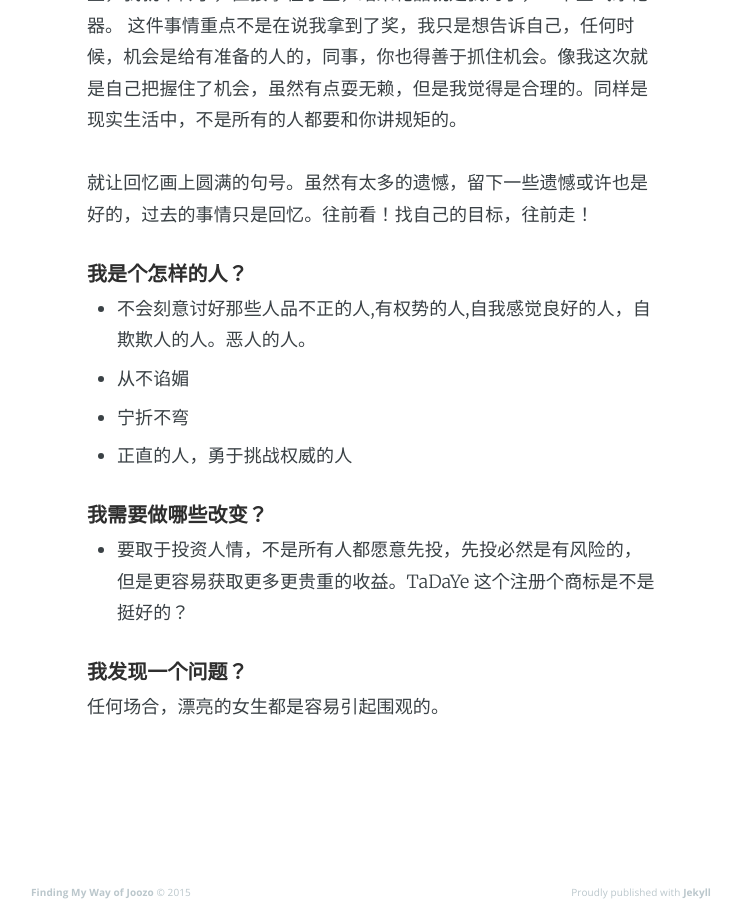
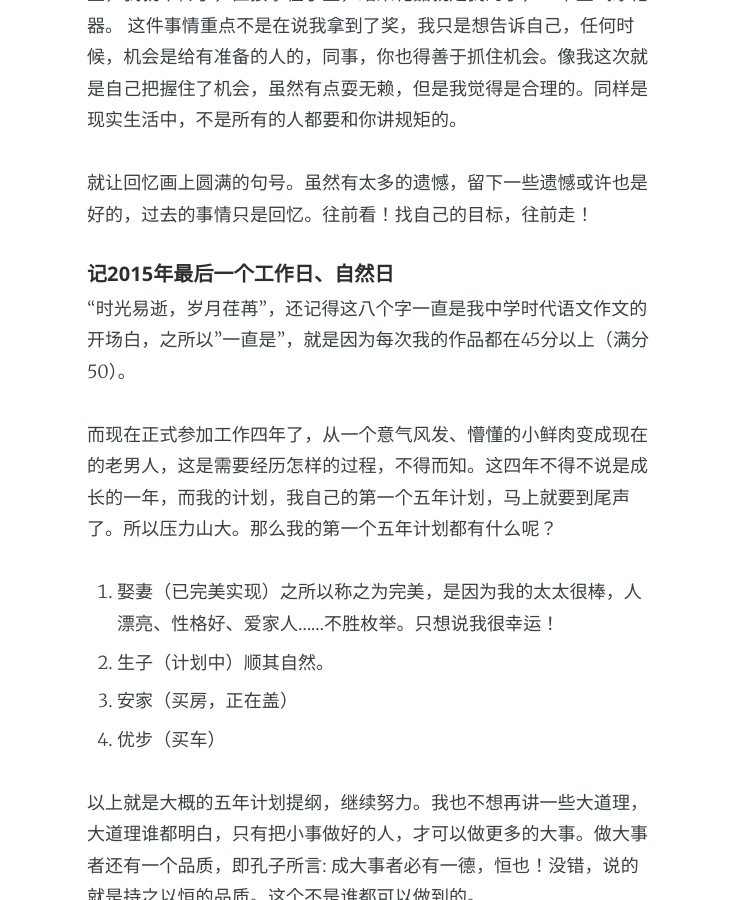
Before and after one commit to joo-studio/blog.joozo.cn, a Jekyll site: the page built from about.md, in a window 1280 px wide and 900 px high, scrolled down 3192 px. Shown: the whole window, without its empty margins (269-1010 px from the left). Built offline with Jekyll 4.4.1, drawn with Linux system fonts in a browser that asks for light colours; nearby versions of some CDN libraries; Markdown is read by kramdown in place of the engine named in the settings; some of the changed text lies outside the part shown.

Commit message:
edit about me pages on 2015 last day

```diff
--- a/about.md
+++ b/about.md
@@ -30,35 +30,47 @@ current: about
 ##### 我了个去
 那就是一个弱者的表现。
 
-#####2003年 非典
+##### 2003年 非典
 我们正在上初中，准备高中
 
 
-#####2006年 上高中
+##### 2006年 上高中
 高中是混过来的。高中三年，五爷爷给我吃了两年的肉。肉啊！这也是我一定要报答的，要好好孝敬的人。现在年经也大了，我确实应该抓住每次机会，会孝敬他。
 
 我就是这么一个人。好 永远记住，也一定要报答。坏 也会记住，不一定会报复的一个人。
 
-#####2009年 禽流感
+##### 2009年 禽流感
 刚上大学，正在军训
 
 我的好运气，可能就是从选择了军需学院开始的吧。遇到了琳琳，也就是我的太太。遇到个不折不弯的好老师，现在我们也是朋友。毕业了遇到了一个好老板，给我空间，让我发挥，任由我自己做自己想做的事。这些人是要永远要铭记的，也是要找机会报答的。
 
 
-#####2015年圣诞节
+##### 2015年圣诞节
 今天去健身房跑步，主要目的是去抽奖了，哈哈。抽了好多，人都没有在，然后主持人决定传帽子，喊停，帽子在哪儿奖是谁的，传到我那里，我就不传了，直接拿在手里，结果礼品就是我的了，一个空气净化器。
 这件事情重点不是在说我拿到了奖，我只是想告诉自己，任何时候，机会是给有准备的人的，同事，你也得善于抓住机会。像我这次就是自己把握住了机会，虽然有点耍无赖，但是我觉得是合理的。同样是现实生活中，不是所有的人都要和你讲规矩的。
 
 就让回忆画上圆满的句号。虽然有太多的遗憾，留下一些遗憾或许也是好的，过去的事情只是回忆。往前看！找自己的目标，往前走！
 
+##### 记2015年最后一个工作日、自然日
+“时光易逝，岁月荏苒”，还记得这八个字一直是我中学时代语文作文的开场白，之所以”一直是”，就是因为每次我的作品都在45分以上（满分 50）。
 
-#####我是个怎样的人？
+而现在正式参加工作四年了，从一个意气风发、懵懂的小鲜肉变成现在的老男人，这是需要经历怎样的过程，不得而知。这四年不得不说是成长的一年，而我的计划，我自己的第一个五年计划，马上就要到尾声了。所以压力山大。那么我的第一个五年计划都有什么呢？
+1. 娶妻（已完美实现）之所以称之为完美，是因为我的太太很棒，人漂亮、性格好、爱家人......不胜枚举。只想说我很幸运！
+2. 生子（计划中）顺其自然。
+3. 安家（买房，正在盖）
+4. 优步（买车）
+
+以上就是大概的五年计划提纲，继续努力。我也不想再讲一些大道理，大道理谁都明白，只有把小事做好的人，才可以做更多的大事。做大事者还有一个品质，即孔子所言: 成大事者必有一德，恒也！没错，说的就是持之以恒的品质。这个不是谁都可以做到的。
+
+在这一天，我还要送给自己一句话：*永远要相信梦想，不要让自己屈服于世俗面前，也不要轻易认输，没有谁一生下来就是成功者、富人，只要努力，我也可以让我的宝宝成为富二代，加油！*
+
+##### 我是个怎样的人？
 - 不会刻意讨好那些人品不正的人,有权势的人,自我感觉良好的人，自欺欺人的人。恶人的人。
 - 从不谄媚
 - 宁折不弯
 - 正直的人，勇于挑战权威的人
 
-#####我需要做哪些改变？
+##### 我需要做哪些改变？
 - 要取于投资人情，不是所有人都愿意先投，先投必然是有风险的，但是更容易获取更多更贵重的收益。TaDaYe 这个注册个商标是不是挺好的？
 
 ##### 我发现一个问题？
```
Also changed, not shown: _posts/2015-12-30-bi.md (+1 -1 lines), _posts/2015-12-31-2015-last-day.md (+1 -1 lines), dream.md (renamed from _posts/1963-08-28-i-have-a-dream.md).
